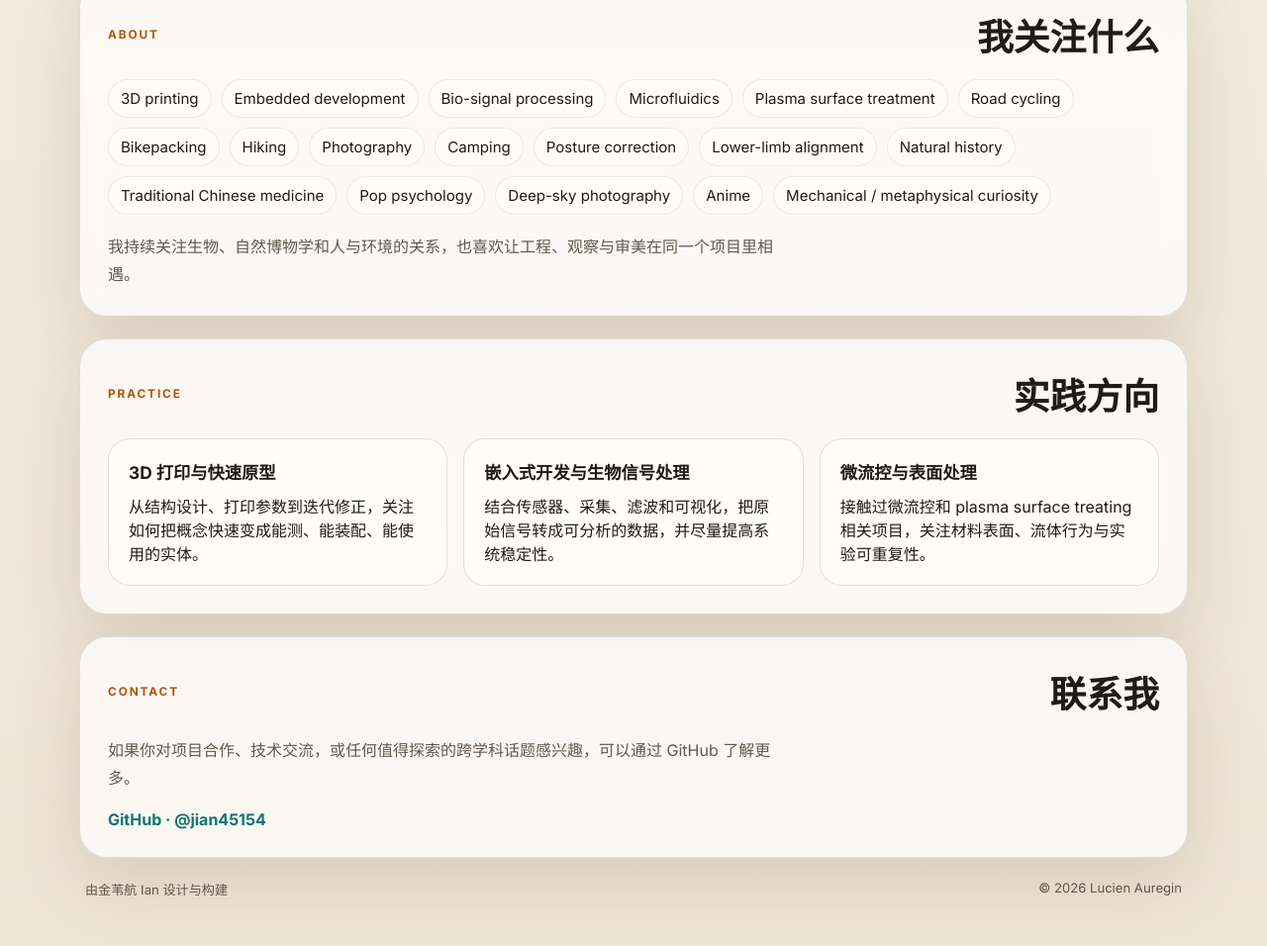
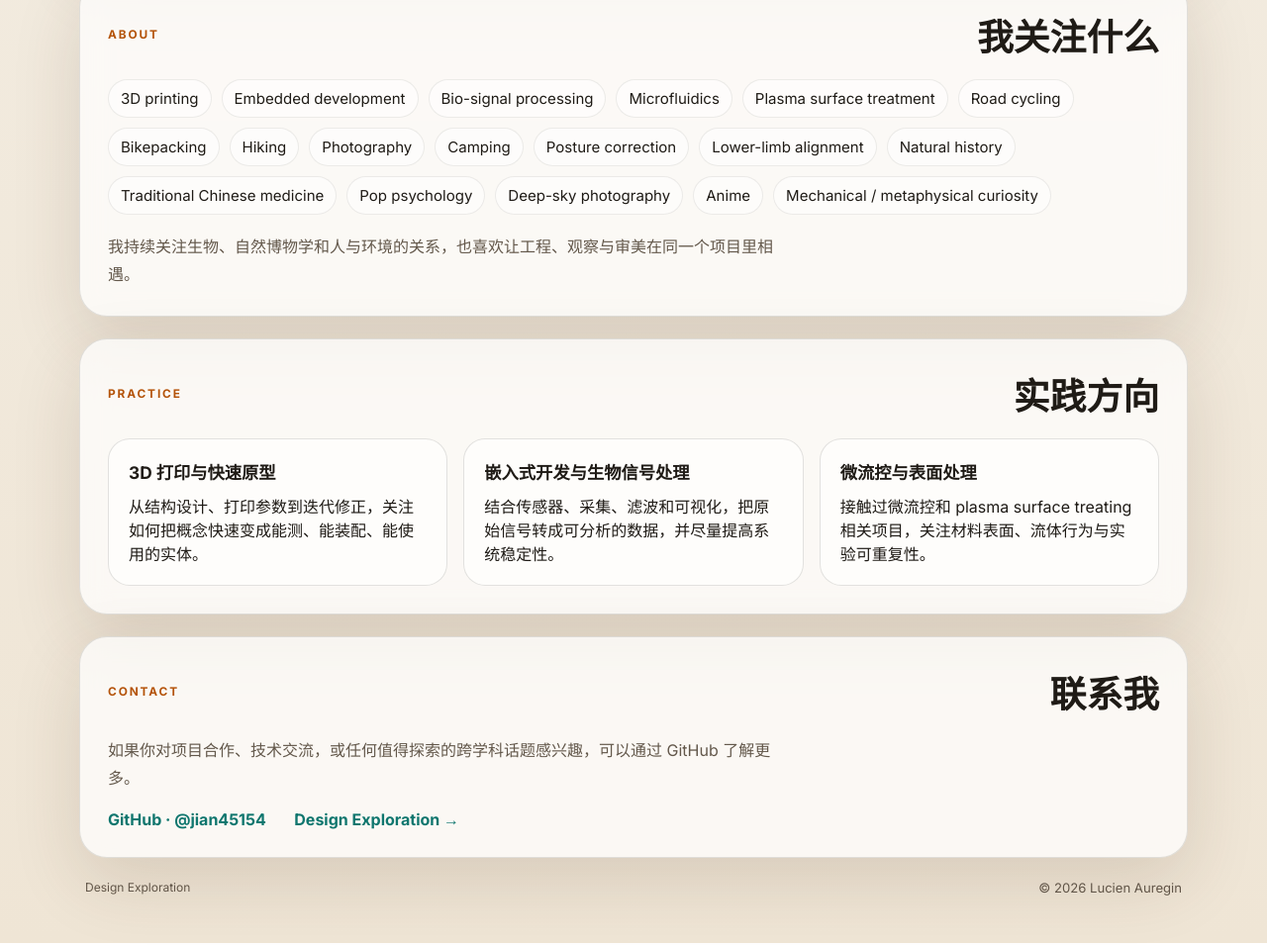
Before and after one commit to jian45154/web, a plain HTML site: page index.html in a window 1280 px wide. Shown: the part 836-1792 px from the top of the page at 99% size. Drawn offline with Linux system fonts and the light colour scheme.

Commit message:
Add Design Exploration link from home page to benchmark demo

```diff
--- a/index.html
+++ b/index.html
@@ -168,10 +168,19 @@
         >
           GitHub · @jian45154
         </a>
+        <a
+          class="profile-link"
+          href="./design-demos/benchmark.html"
+          target="_blank"
+          rel="noopener"
+          style="margin-left: 1.5rem;"
+        >
+          Design Exploration →
+        </a>
       </section>
 
       <footer class="footer">
-        <span data-i18n="footer.credit">Designed and built by 金苇航 Ian</span>
+        <a href="./design-demos/benchmark.html" style="color: var(--muted); text-decoration: none; font-size: 0.75rem;">Design Exploration</a>
         <span>© 2026 Lucien Auregin</span>
       </footer>
     </main>
```
